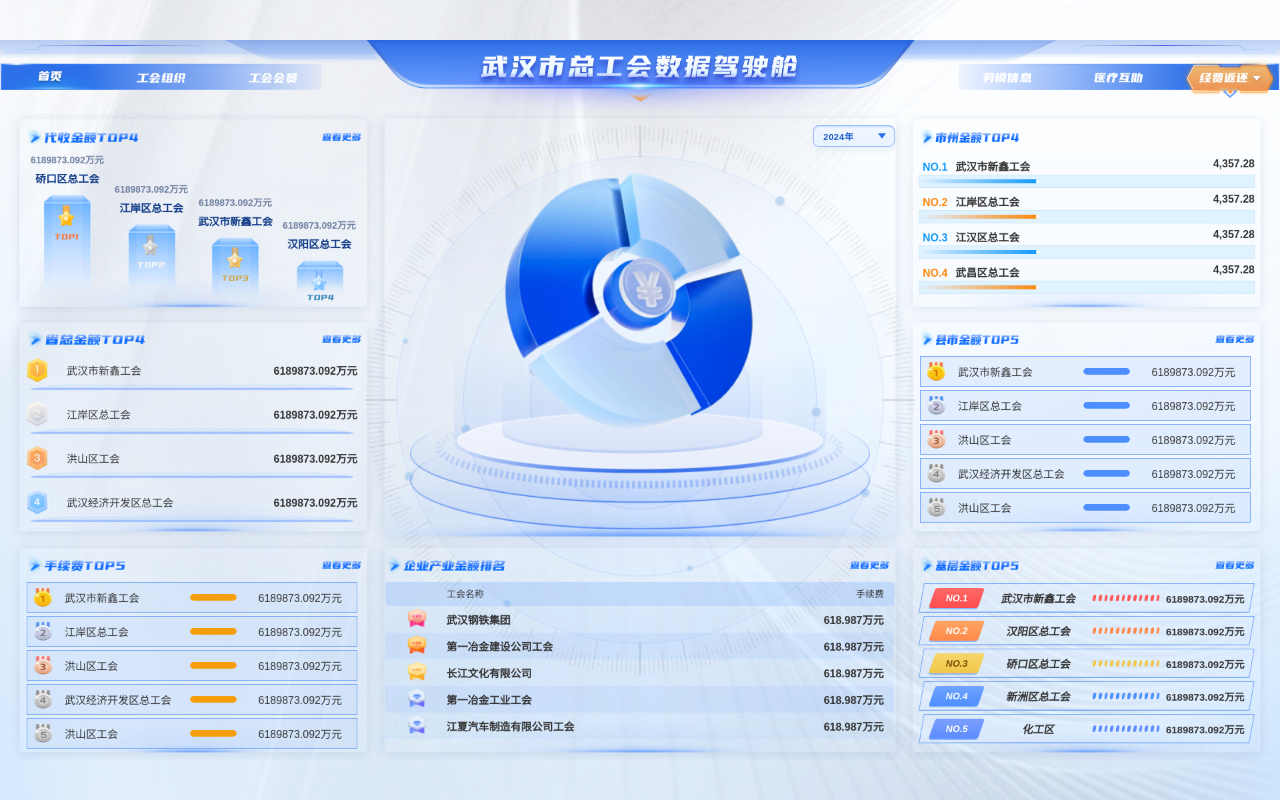
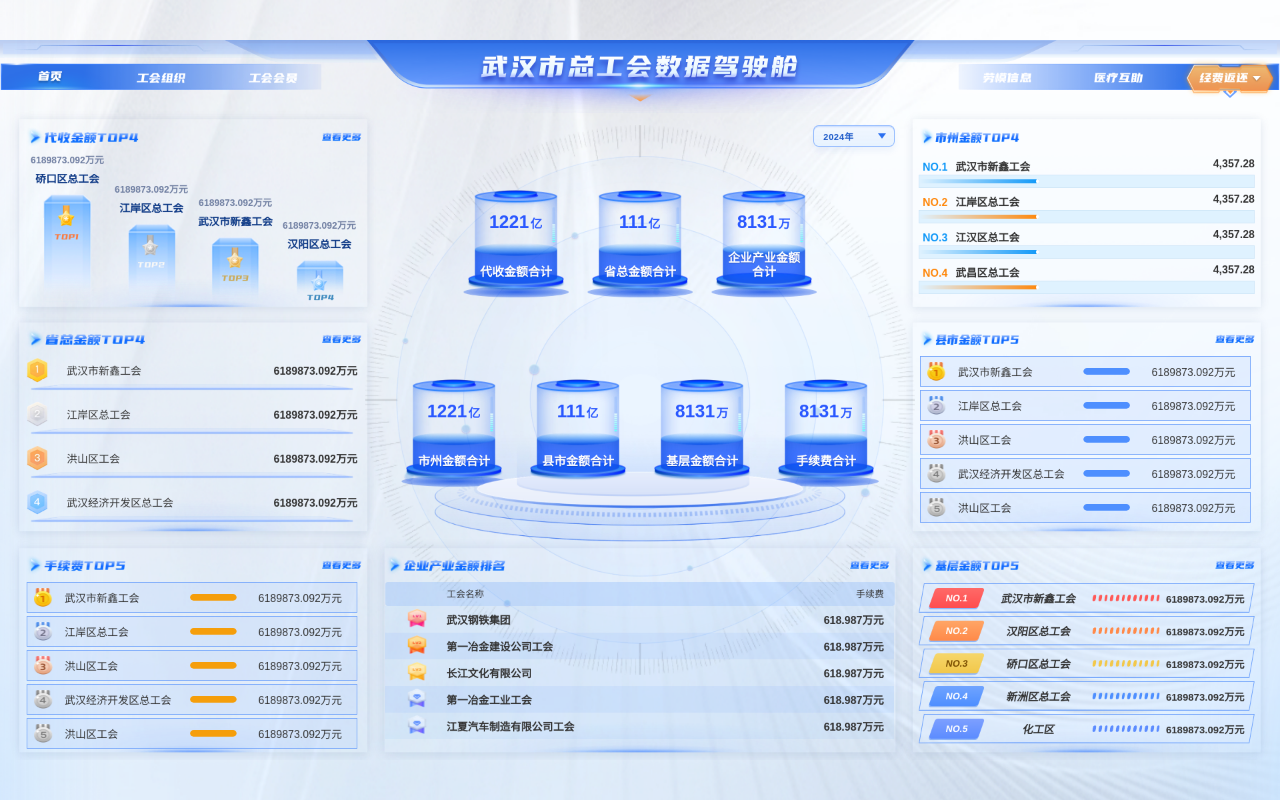
Before and after one commit to wmc-cache/wuhan-dashboard, a Vue app: page /#/refund in a window 1280 px wide. Built offline with nearby package versions, Linux system fonts and the light colour scheme.

Commit message:
style fix

```diff
--- a/src/components/refund/Overview.vue
+++ b/src/components/refund/Overview.vue
@@ -1,38 +1,207 @@
 <template>
-  <div class="overview" @click="onClick">
-    <div class="center-pic" aria-label="经费返还概览插图" />
+  <div class="overview">
+    <!-- 舞台：包含上下两排“桶”与底部椭圆底座 -->
+    <div class="stage">
+      <!-- 上：3 个桶 -->
+      <div class="row row--top">
+        <div v-for="(it, i) in topItems" :key="i" class="cell cell--top" role="button" tabindex="0"
+             @click="onCellClick($event)">
+          <div class="barrel" aria-hidden="true"></div>
+          <div class="amount">
+            <span class="amount__num">{{ amountParts(it.value).n }}</span>
+            <span class="amount__unit">{{ amountParts(it.value).u }}</span>
+          </div>
+          <!-- 顶部三桶：文字直接放到桶上，不要下面的底座牌 -->
+          <div class="title-on-barrel">{{ it.name }}</div>
+        </div>
+      </div>
+      <!-- 下：4 个桶 -->
+      <div class="row row--bottom">
+        <div v-for="(it, i) in bottomItems" :key="i" class="cell cell--top" role="button" tabindex="0"
+             @click="onCellClick($event)">
+          <div class="barrel" aria-hidden="true"></div>
+          <div class="amount">
+            <span class="amount__num">{{ amountParts(it.value).n }}</span>
+            <span class="amount__unit">{{ amountParts(it.value).u }}</span>
+          </div>
+          <div class="title-on-barrel">{{ it.name }}</div>
+        </div>
+      </div>
+    </div>
   </div>
-
 </template>
 
 <script setup lang="ts">
-// 仅保留年份 prop，以后接数据时可用
+// 仅保留年份 prop（可用于后续按年切换）
 interface Props { year: number }
 defineProps<Props>();
+
+// 暴露点击位置，方便外层打开弹窗
 const emit = defineEmits<{ (e: 'open-detail', payload: { x: number; y: number }): void }>();
 
-function onClick(e: MouseEvent) {
+// 演示数据：与视觉稿一致的 7 个指标
+type Item = { name: string; value: number }
+const topItems: Item[] = [
+  { name: '代收金额合计', value: 1221 * 1e8 },
+  { name: '省总金额合计', value: 111 * 1e8 },
+  { name: '企业产业金额合计', value: 8131 * 1e4 },
+];
+const bottomItems: Item[] = [
+  { name: '市州金额合计', value: 1221 * 1e8 },
+  { name: '县市金额合计', value: 111 * 1e8 },
+  { name: '基层金额合计', value: 8131 * 1e4 },
+  { name: '手续费合计', value: 8131 * 1e4 },
+];
+
+function onCellClick(e: MouseEvent) {
   emit('open-detail', { x: e.clientX, y: e.clientY });
+}
+
+// 将原始金额换算为 亿/万 的整洁文案，贴近效果图（不加千分位分隔）
+function amountParts(v: number): { n: string; u: '亿' | '万' } {
+  if (v >= 1e8) return { n: String(Math.round(v / 1e8)), u: '亿' };
+  return { n: String(Math.round(v / 1e4)), u: '万' };
 }
 </script>
 
 <style scoped lang="scss">
-.overview { position: relative; height: 100%; display: grid; place-items: center; }
+.overview { position: relative; height: 100%; }
 
-/* 中心大图：使用 image-set 适配 1x/2x，避免 <img srcset> 与空格文件名的打包问题 */
-.center-pic {
+/* 舞台：两行桶 + 椭圆底座。尺寸用变量，便于日后微调。*/
+.stage {
+  --barrel-w: clamp(126px, 12.2vw, 150px);
+  --gap-h: clamp(10px, 2.2vh, 18px);
+  --gap-w: clamp(24px, 3.5vw, 36px);
+  --amount-color: #2a58ff;
+  --label-bg-from: #1B5CFF;
+  --label-bg-to: #4DA7FF;
+  position: absolute;
+  inset: 0;
+  display: grid;
+  grid-template-rows: 1fr 1.1fr; /* 上下两排的占比与参考图接近 */
+  align-items: center;
+  justify-items: center;
+}
+
+.row {
   width: 100%;
-  height: 100%;
+  display: grid;
+  justify-content: center;
+  align-items: end;
+}
+.row--top { grid-template-columns: repeat(3, var(--barrel-w)); column-gap: var(--gap-w); justify-content: center; }
+.row--bottom { grid-template-columns: repeat(4, var(--barrel-w)); column-gap: var(--gap-w); }
+
+.cell {
+  position: relative;
+  display: grid;
+  justify-items: center;
+  align-content: end;
+  row-gap: 10px;
+  cursor: pointer;
+}
+
+/* 顶部三桶：取消行内间距（不留给底座牌的空间） */
+.cell--top { row-gap: 0; }
+
+/* 小底座阴影：模拟每个桶下方的蓝色椭圆托盘 */
+.cell::after {
+  content: '';
+  position: absolute;
+  bottom: -8px;
+  left: 50%;
+  transform: translateX(-50%);
+  width: calc(var(--barrel-w) * 1.05);
+  height: 16px;
+  border-radius: 50%;
+  background: radial-gradient(ellipse at center, rgba(16,77,230,.85) 0%, rgba(16,77,230,.6) 40%, rgba(16,77,230,.35) 70%, rgba(16,77,230,0) 100%);
+  filter: blur(.2px);
+  z-index: -1;
+}
+
+/* 桶底图（位图），使用 image-set 适配 2x。保持接近原图的纵横比 */
+.barrel {
+  width: var(--barrel-w);
+  aspect-ratio: 292 / 298; /* 基于 @2x 图尺寸换算 */
   background-repeat: no-repeat;
-  background-position: center;
-  background-size: contain;
+  background-size: 100% 100%;
   background-image: -webkit-image-set(
-    url('../../images/refund/center-pie/编组 3.png') 1x,
-    url('../../images/refund/center-pie/编组 3@2x.png') 2x
+    url('../../images/refund/桶/编组 29.png') 1x,
+    url('../../images/refund/桶/编组 29@2x.png') 2x
   );
   background-image: image-set(
-    url('../../images/refund/center-pie/编组 3.png') 1x,
-    url('../../images/refund/center-pie/编组 3@2x.png') 2x
+    url('../../images/refund/桶/编组 29.png') 1x,
+    url('../../images/refund/桶/编组 29@2x.png') 2x
   );
 }
+
+/* 数字：落在桶的“窗口”内，字号与配色贴近视觉稿 */
+.amount {
+  position: absolute;
+  top: 22%;
+  left: 50%;
+  transform: translateX(-50%);
+  color: #2a58ff;
+  font-weight: 900;
+  display: inline-flex;
+  align-items: baseline;
+  gap: 2px;
+  white-space: nowrap;
+}
+
+.amount__num {
+  font-size: clamp(18px, 2.1vw, 28px);
+}
+
+.amount__unit {
+  font-size: clamp(12px, 1.4vw, 18px);
+  letter-spacing: 1px;
+  text-shadow: 0 1px 0 rgba(255,255,255,.5);
+  pointer-events: none;
+}
+
+/* 名称底座：深蓝色胶囊 + 轻微高光阴影，模拟切图中的底座牌 */
+.label {
+  min-width: calc(var(--barrel-w) * .9);
+  padding: 8px 14px 10px;
+  border-radius: 18px/20px;
+  background: linear-gradient(180deg, var(--label-bg-to), var(--label-bg-from));
+  color: #fff;
+  font-weight: 900;
+  font-size: clamp(14px, 1.6vw, 18px);
+  text-align: center;
+  line-height: 1.1;
+  white-space: normal; /* 允许中文自动换行，长名称可折行为 2 行 */
+  /* 固定 2 行高度，避免不同字数导致桶上下错位 */
+  min-height: calc(1.1em * 2 + 6px);
+  display: -webkit-box;
+  -webkit-line-clamp: 2;
+  -webkit-box-orient: vertical;
+  box-shadow: 0 8px 0 rgba(8, 53, 173, .28), 0 0 18px rgba(42, 128, 255, .28) inset;
+}
+
+/* 顶部三桶标题：覆盖在桶的下半部（水位之上），对齐参考图 */
+.title-on-barrel {
+  position: absolute;
+  bottom: 12%;
+  left: 50%;
+  transform: translateX(-50%);
+  padding: 0 6px;
+  width: calc(var(--barrel-w) * .88);
+  max-width: calc(var(--barrel-w) * .9);
+  color: #ffffff;
+  font-weight: 900;
+  font-size: clamp(14px, 1.6vw, 18px);
+  line-height: 1.18;
+  text-align: center;
+  text-shadow: 0 1px 1px rgba(10, 32, 112, .35);
+  /* 允许自动换行，最多两行 */
+  display: -webkit-box;
+  -webkit-line-clamp: 2;
+  -webkit-box-orient: vertical;
+  overflow: hidden;
+  pointer-events: none;
+}
+
+
 </style>
--- a/src/pages/Refund.vue
+++ b/src/pages/Refund.vue
@@ -21,7 +21,7 @@
     </section>
 
     <!-- 中列：上部大环图跨两行；底部表格 -->
-    <section class="mod mod--tall" style="grid-column: 2; grid-row: 1 / span 2;">
+    <section class="mod mod--tall mod--no-frame" style="grid-column: 2; grid-row: 1 / span 2;">
       <div class="mod__head">
         <div class="year-select">
           <NiceSelect v-model="year" :options="years" :width="122" :formatter="(y: number) => y + '年'" />
@@ -207,6 +207,23 @@ function onOpenDetail(payload: { x: number; y: number }) {
     background-image: -webkit-image-set(url('../images/module-broder-width/矩形.png') 1x, url('../images/module-broder-width/矩形@2x.png') 2x);
     background-image: image-set(url('../images/module-broder-width/矩形.png') 1x, url('../images/module-broder-width/矩形@2x.png') 2x);
   }
+
+  /* 仅概览模块去掉边框底图 */
+  .mod--no-frame::before { background: none !important; }
+  /* 并为概览模块增加专属背景 */
+  .mod--no-frame {
+    background-repeat: no-repeat;
+    background-position: bottom;
+    background-size: 616px 217px;
+    background-image: -webkit-image-set(
+      url('../images/refund/bg-center/编组 3.png') 1x,
+      url('../images/refund/bg-center/编组 3@2x.png') 2x
+    );
+    background-image: image-set(
+      url('../images/refund/bg-center/编组 3.png') 1x,
+      url('../images/refund/bg-center/编组 3@2x.png') 2x
+    );
+  }
 .mod__title {
   margin: 0 0 10px;
   font-size: 16px;
```
Also changed, not shown: src/images/refund/bg-center/编组 3.png (added), src/images/refund/bg-center/编组 3@2x.png (added).
